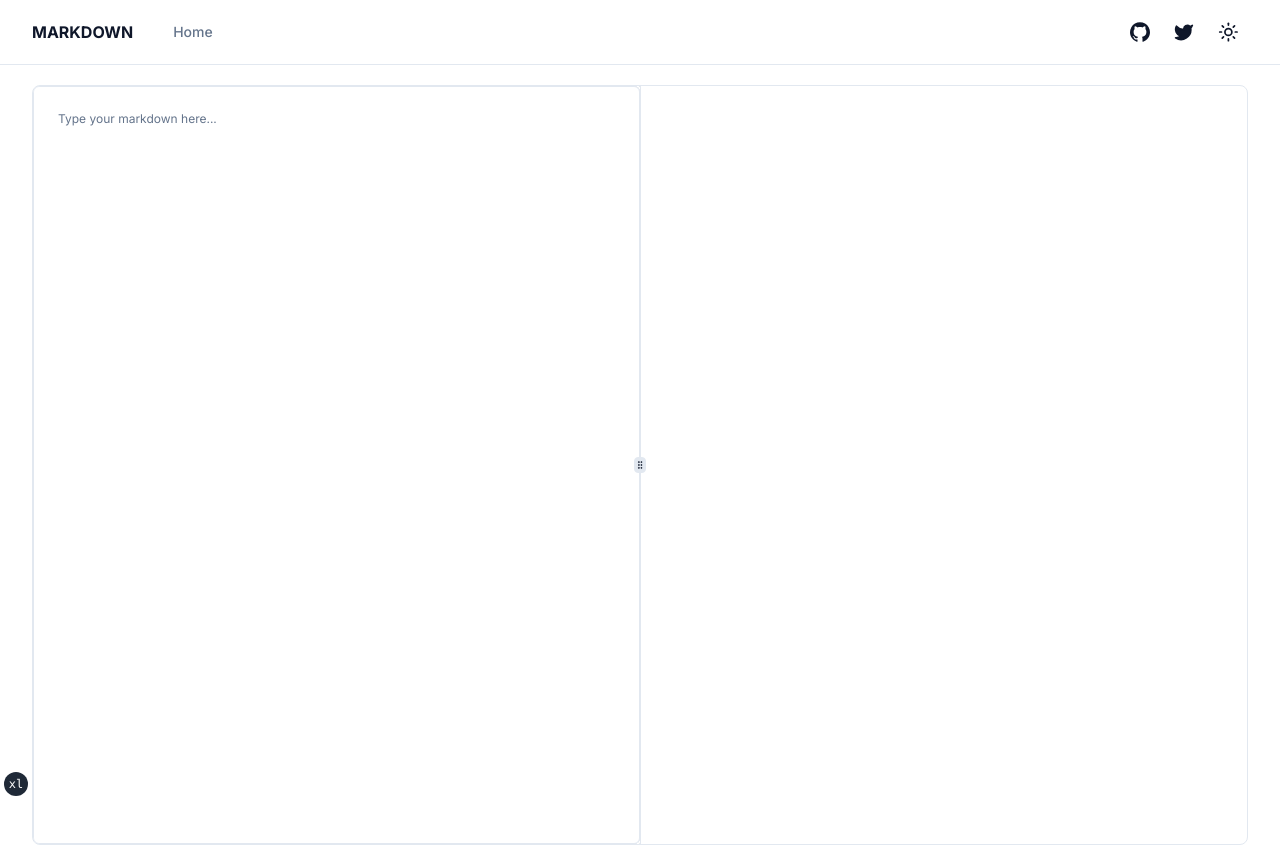
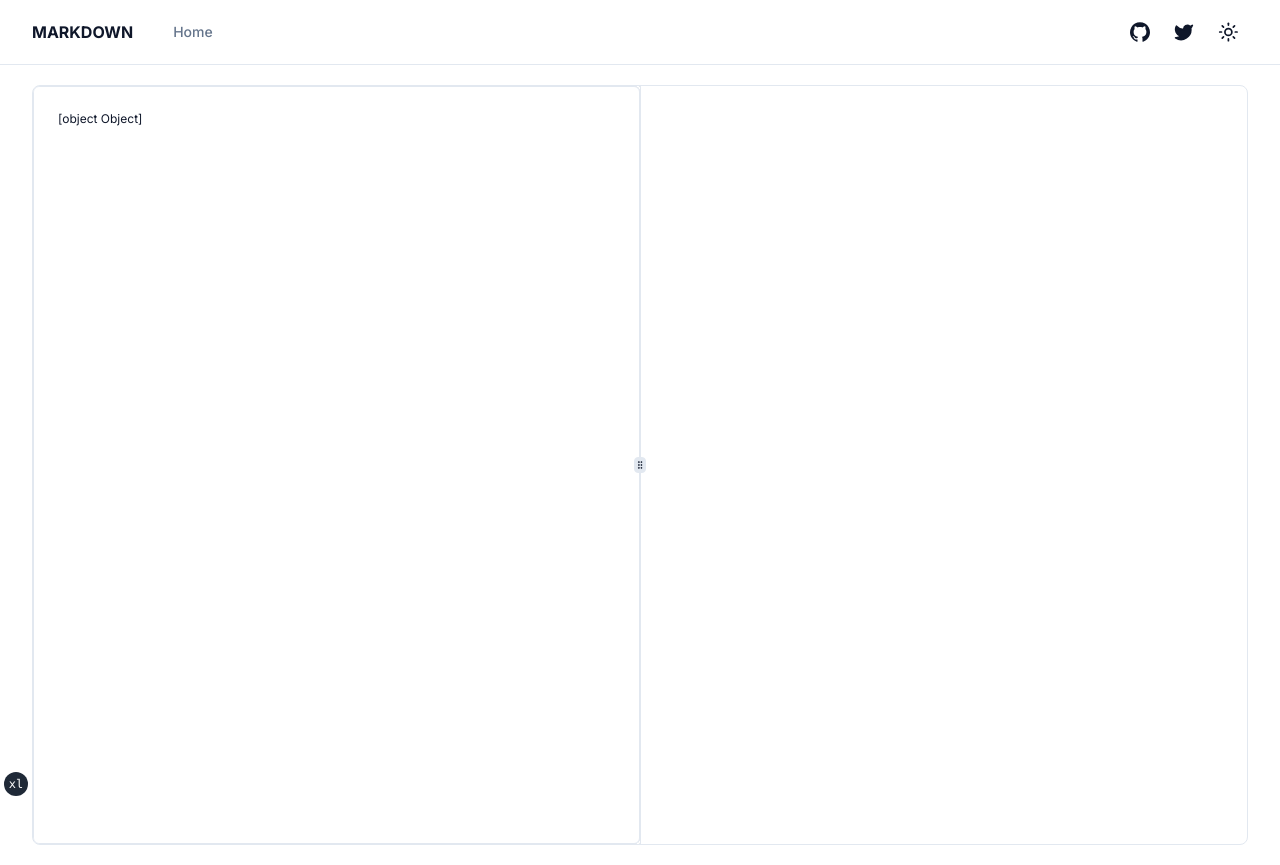
Before and after one commit to Vicba/In-browser-markdown-editor, a Next.js app: page / in a window 1280 px wide. Built offline with nearby package versions, Linux system fonts and the light colour scheme.

Commit message:
fix: del value prop textarea because children

```diff
--- a/app/page.tsx
+++ b/app/page.tsx
@@ -29,7 +29,6 @@ export default function IndexPage() {
             id="markdown-editor"
             className="flex min-h-full min-w-full items-center justify-center p-6 bg-transparent text-xs resize-none"
             onChange={(e) => setText(e.target.value)}
-            value={text}
             autoFocus
             placeholder="Type your markdown here..."
           >
```
